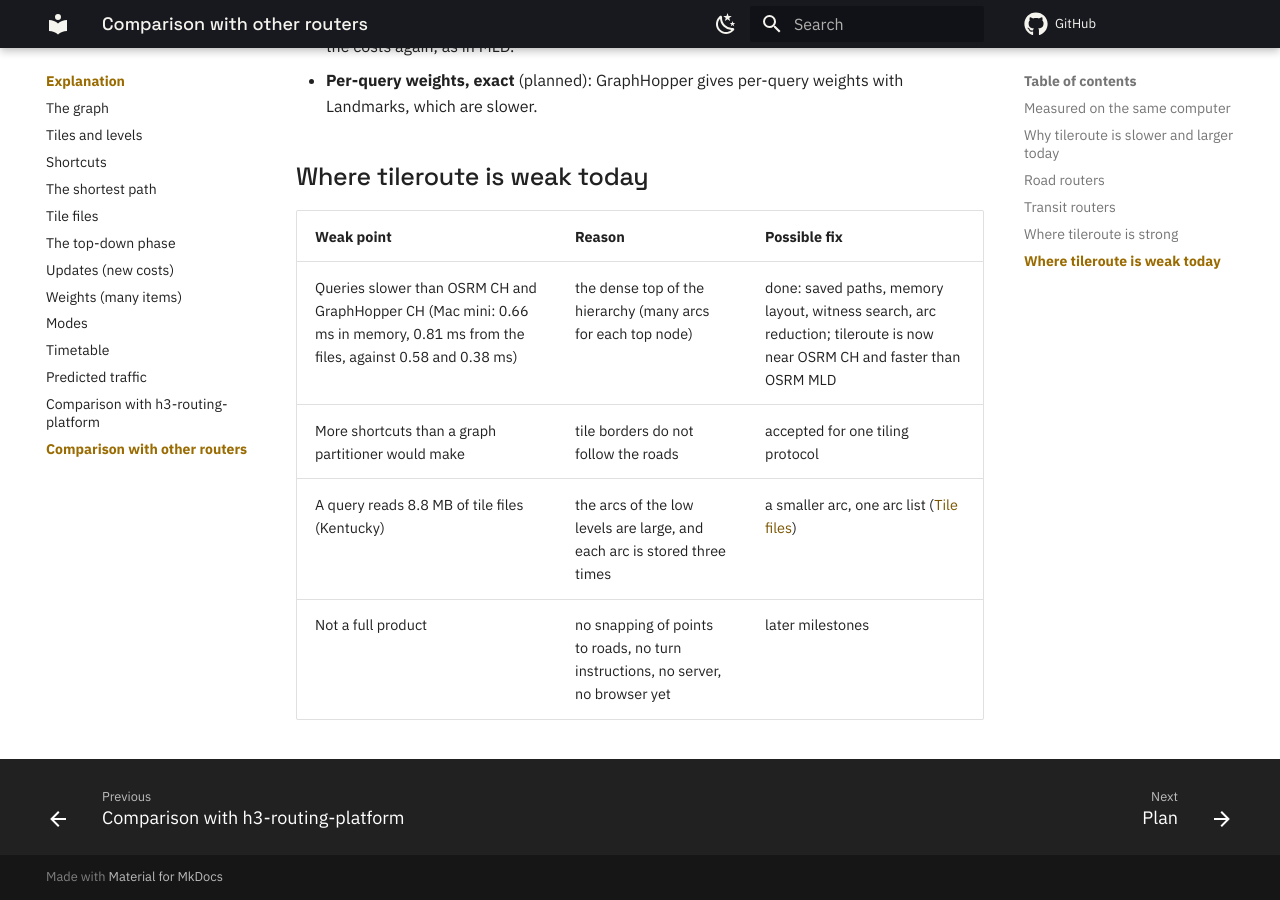
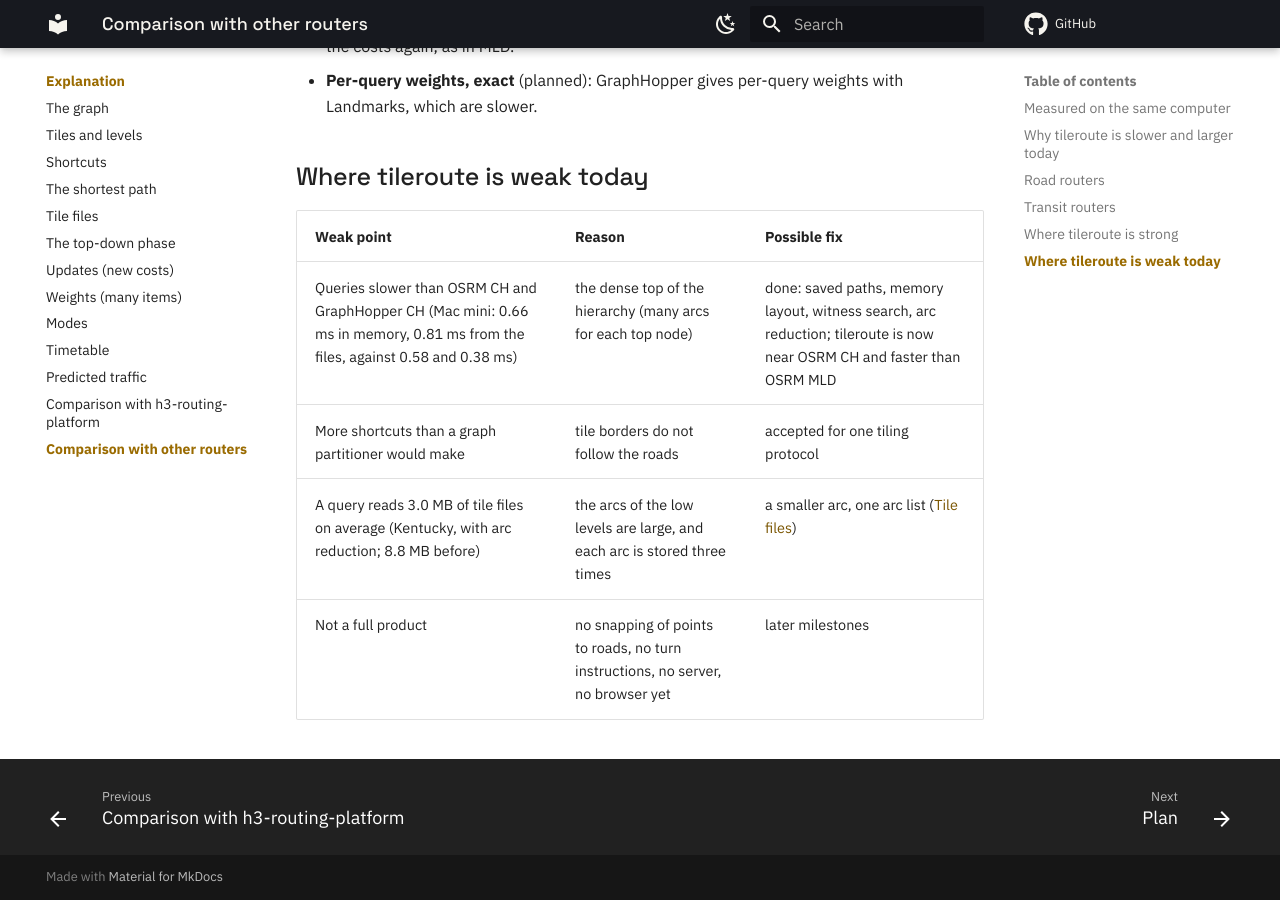
Before and after one commit to Khoshkhah/tileroute, an MkDocs documentation site: the page built from docs/explanation/engines.md, in a window 1280 px wide and 900 px high, scrolled down 6843 px. Built offline with MkDocs 1.6.1 and Material for MkDocs 9.7.7, drawn with Linux system fonts in a browser that asks for light colours; comment, search, counter and statistics services are not loaded.

Commit message:
Comparison: bytes read per query with arc reduction
Co-Authored-By: Claude Opus 5.5 <noreply@anthropic.com>

```diff
--- a/docs/explanation/engines.md
+++ b/docs/explanation/engines.md
@@ -133,5 +133,5 @@ These fixes are milestone M2c of the [Plan](../plan.md).
 |---|---|---|
 | Queries slower than OSRM CH and GraphHopper CH (Mac mini: 0.66 ms in memory, 0.81 ms from the files, against 0.58 and 0.38 ms) | the dense top of the hierarchy (many arcs for each top node) | done: saved paths, memory layout, witness search, arc reduction; tileroute is now near OSRM CH and faster than OSRM MLD |
 | More shortcuts than a graph partitioner would make | tile borders do not follow the roads | accepted for one tiling protocol |
-| A query reads 8.8 MB of tile files (Kentucky) | the arcs of the low levels are large, and each arc is stored three times | a smaller arc, one arc list ([Tile files](../reference/tile-files.md#next-steps)) |
+| A query reads 3.0 MB of tile files on average (Kentucky, with arc reduction; 8.8 MB before) | the arcs of the low levels are large, and each arc is stored three times | a smaller arc, one arc list ([Tile files](../reference/tile-files.md#next-steps)) |
 | Not a full product | no snapping of points to roads, no turn instructions, no server, no browser yet | later milestones |
```
